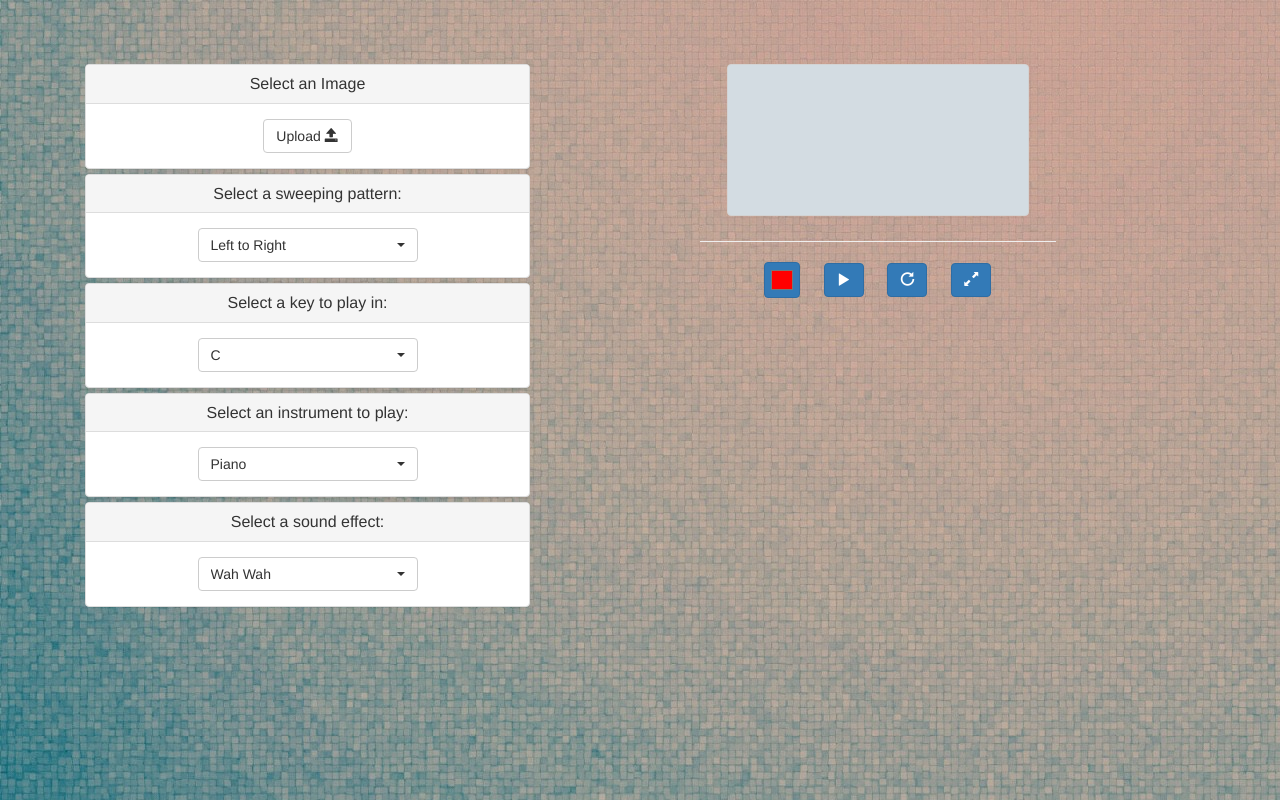
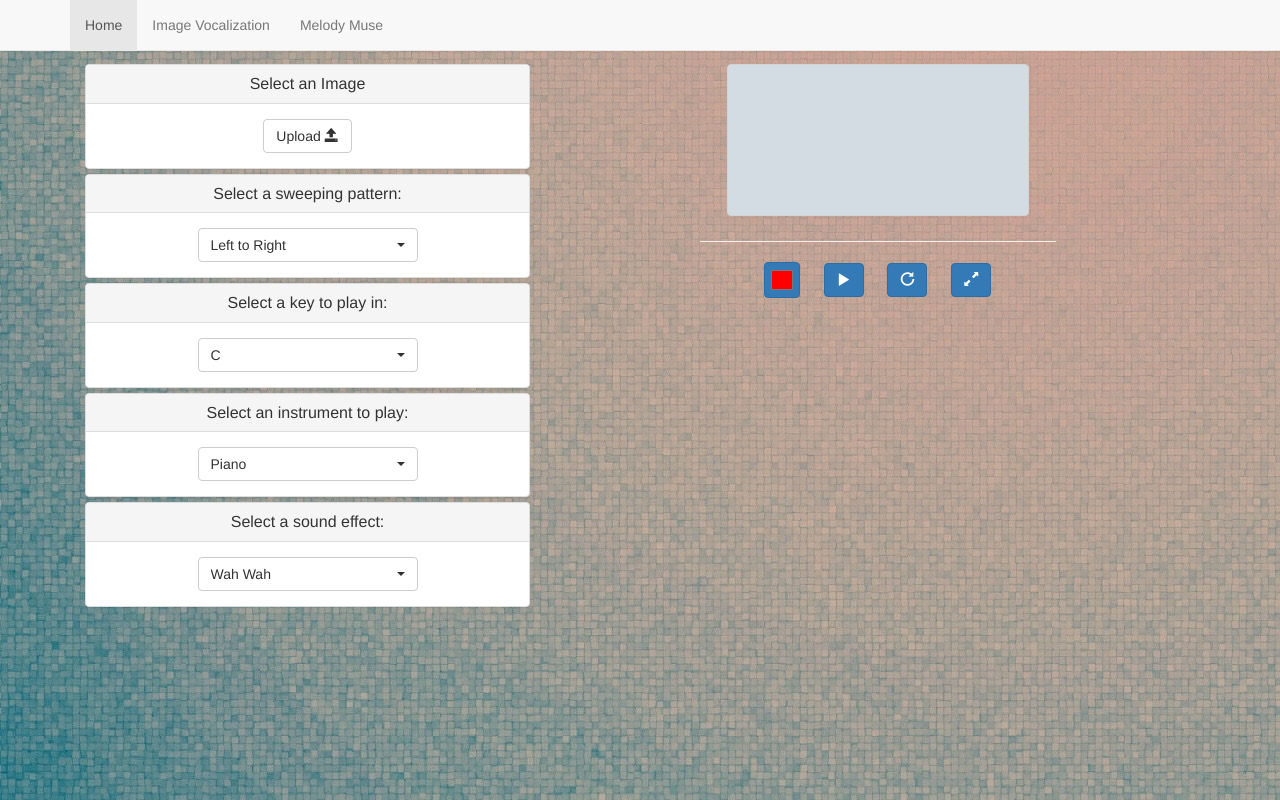
Before and after one commit to rachelmarison/rachelmarison.github.io, a plain HTML site: page image-vocalization/index.html in a window 1280 px wide. Drawn offline with nearby package versions, Linux system fonts and the light colour scheme.

Commit message:
added nav bar to image vocalization

```diff
--- a/image-vocalization/index.html
+++ b/image-vocalization/index.html
@@ -110,6 +110,18 @@ https://github.com/Theodeus/tuna
 <!--     	<img id="user-img" src="pixels4.jpg" alt="your uploaded image"/> <br>
  -->
  	   	<!-- <button id="midi-btn" onclick="getMidi()">Get Midi Access</button> -->
+	<nav class="navbar navbar-default navbar-fixed-top">
+		<div class="container">
+		    <div class="collapse navbar-collapse" id="bs-example-navbar-collapse-1">
+		    	<ul class="nav navbar-nav">
+			        <li class="active"><a href="index.html">Home<span class="sr-only">(current)</span></a></li>
+			        <li><a href="https://rachelmarison.github.io/image-vocalization">Image Vocalization</a></li>
+			        <li><a href="melody-muse.html">Melody Muse</a></li>
+		    	</ul>
+  			</div>
+  		</div>
+	</nav>
+
 	<div class="container">
 		<div class="col-md-5 col-xs-5">
 	   		<!-- <div class="jumbotron"> -->
```
